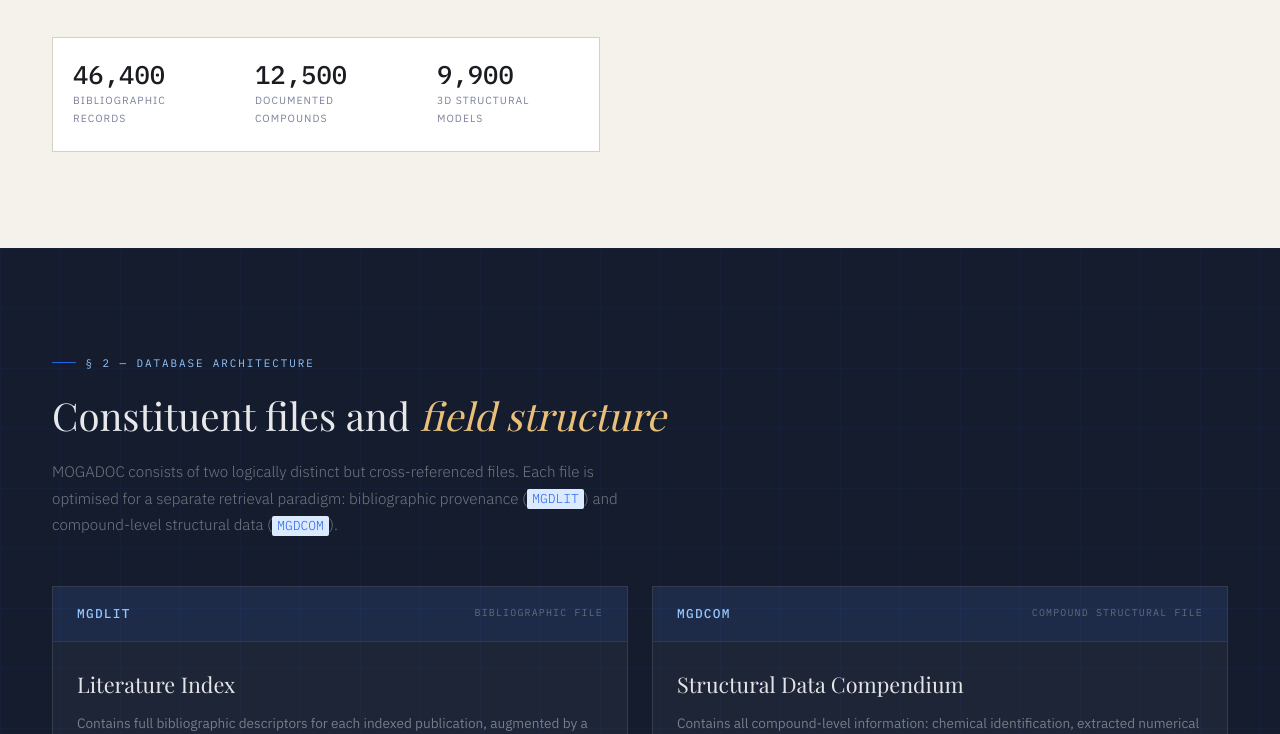
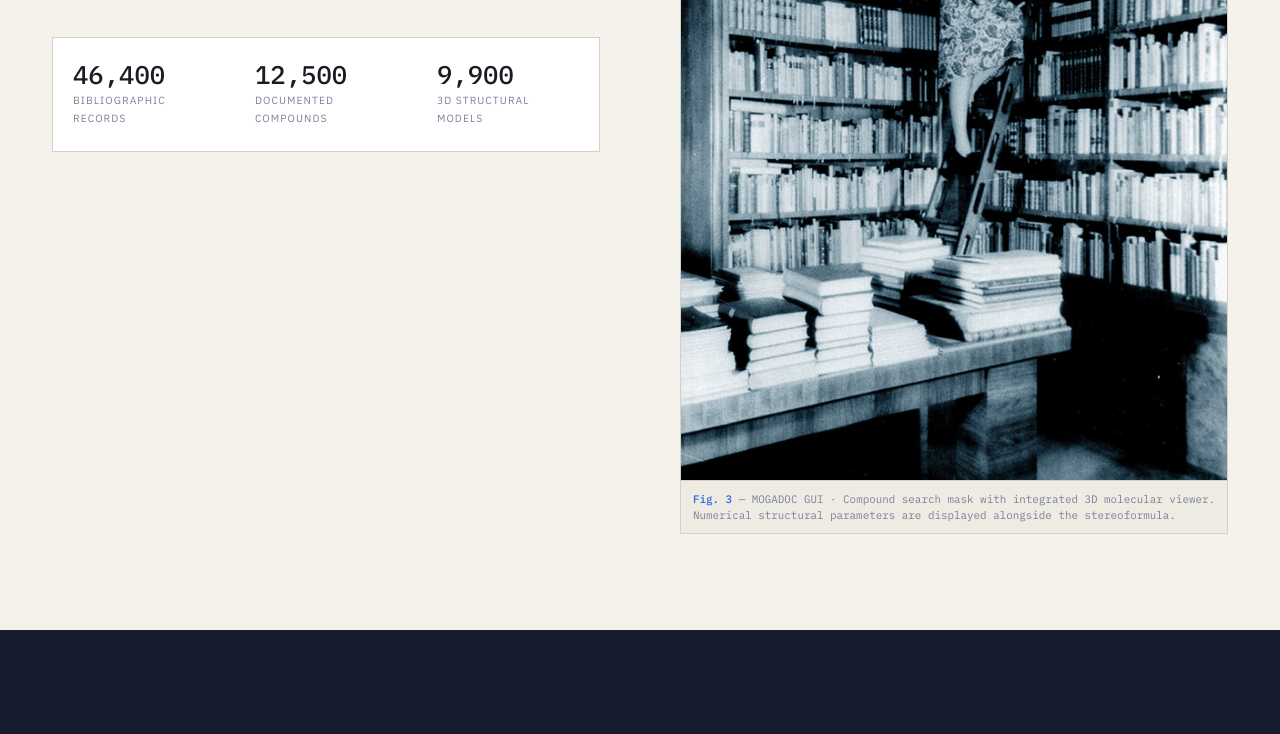
Before and after one commit to DNV007/Mogadoc2, a plain HTML site: page index.html in a window 1280 px wide. Shown: the part 1954-2688 px from the top of the page. Drawn offline with nearby package versions, Linux system fonts and the light colour scheme; a web font is replaced by a local one.

Commit message:
Add figures and captions to index.html

```diff
--- a/index.html
+++ b/index.html
@@ -1884,6 +1884,14 @@
               <span class="fig-num">Fig. 2</span> — MOGADOC record detail · Bibliographic citation, compound descriptor,
               and extracted numerical geometry parameters.
             </figcaption>
+
+            <img src="assets/img/BS_Literatur.jpg"
+                 alt="MOGADOC GUI — compound search mask with integrated 3D molecular viewer" />
+            <figcaption>
+              <span class="fig-num">Fig. 3</span> — MOGADOC GUI · Compound search mask with integrated 3D molecular viewer.
+              Numerical structural parameters are displayed alongside the stereoformula.
+            </figcaption>
+
           </figure>
         </div>
       </div>
```
